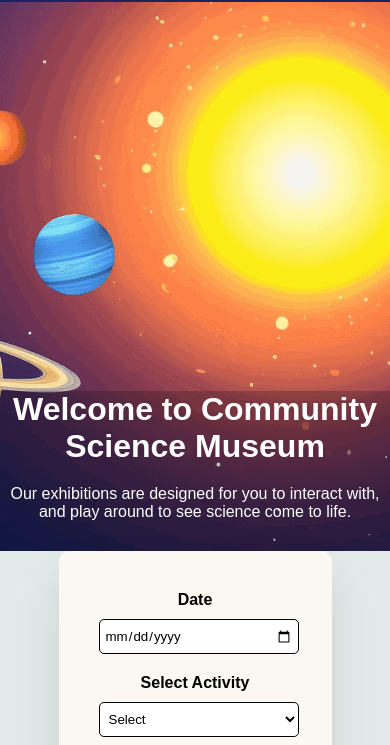
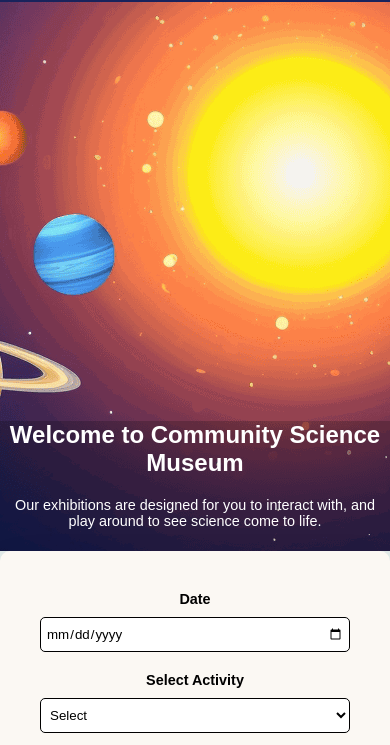
Before and after one commit to Tinberg/Community-science-museum, a plain HTML site: page Index.html in a window 390 px wide. Shown: the part 99-844 px from the top of the page. Drawn offline with Linux system fonts and the light colour scheme.

Commit message:
responsive

```diff
--- a/css/Index.css
+++ b/css/Index.css
@@ -234,11 +234,14 @@ figcaption {
   }
   .h1-subtext {
     height: 120px;
+
   }
   .activity-form {
     flex-direction: column;
     position: absolute;
     top: 650px;
+    width:100%;
+
   }
   .img-container {
     margin-bottom: 170px;
@@ -257,17 +260,24 @@ figcaption {
     height: 100vw;
 
   }
-  figure {
-    height: 100%;
-  }
+
 }
 
 /*----------Tablet and Phone----------*/
 
 @media only screen and (max-width: 705px) {
   .h1-subtext {
-    height: 160px;
+    height: 140px;
     text-align: center;
   }
 
 }
+
+/*----------phone----------*/
+@media only screen and (max-width: 480px) {
+  .h1-subtext {
+    height: 130px;
+
+  }
+
+}
--- a/css/Style.css
+++ b/css/Style.css
@@ -1,14 +1,14 @@
 /*----------Global styles----------*/
-:root{
-  --orange-background-color: #E29351;
-  --hover-orange-background-color:#fa5e02;
-  --dark-white-background-color: #FBF8F3;
+:root {
+  --orange-background-color: #e29351;
+  --hover-orange-background-color: #fa5e02;
+  --dark-white-background-color: #fbf8f3;
   --white-background-color: white;
-  --dark-blue-background-color:#19235C;
-  --light-blue-background-color: #51A0E2;
-  --white-font-color-h1:white;
-  --black-font-color-h1:black;
-  --black-font-color:black;
+  --dark-blue-background-color: #19235c;
+  --light-blue-background-color: #51a0e2;
+  --white-font-color-h1: white;
+  --black-font-color-h1: black;
+  --black-font-color: black;
   --font-weight-bold: 700;
   --font-size-18: 1.125rem;
   --font-size-16: 1rem;
@@ -26,17 +26,16 @@
   box-sizing: border-box;
 }
 
-html{
-  background-color: #B1DDD3;
+html {
+  background-color: #b1ddd3;
   font-size: 16px;
 }
 body {
-  background-color: #E2EBE9;
+  background-color: #e2ebe9;
   max-width: 1440px;
   width: 100%;
   margin: 0 auto;
-  box-shadow: -10px 0 10px 0 rgba(0, 0, 0, 0.2),
-  10px 0 10px rgba(0, 0, 0, 0.2);
+  box-shadow: -10px 0 10px 0 rgba(0, 0, 0, 0.2), 10px 0 10px rgba(0, 0, 0, 0.2);
   font-size: var(--font-size-18);
 }
 
@@ -47,13 +46,13 @@ h1 {
   color: var(--white-font-color-h1);
 }
 .h1-black {
-  color:var(--black-font-color-h1);
+  color: var(--black-font-color-h1);
 }
 h2 {
   font-size: var(--font-size-h2);
 }
 .h2-black {
-  color: var(--black-font-color)
+  color: var(--black-font-color);
 }
 h3 {
   font-size: var(--font-size-h3);
@@ -79,7 +78,7 @@ a {
   background-color: var(--hover-orange-background-color);
 }
 
-.max-width{
+.max-width {
   max-width: 1440px;
   width: 100%;
   margin: 0 auto;
@@ -106,7 +105,7 @@ a {
 
 .navigation-top-bar {
   display: flex;
-  background-color: #19235C;
+  background-color: #19235c;
   font-size: 1.25rem;
   align-items: center;
   justify-content: center;
@@ -179,8 +178,6 @@ a {
   padding: 10px 5px;
 }
 
-
-
 /*----------Desktop----------*/
 @media only screen and (min-width: 1190px) {
   .hamburger {
@@ -235,24 +232,10 @@ a {
   .ul-container .desktop-only {
     display: none;
   }
-
 }
 /*----------Tablet and phone----------*/
 /*----------Footer----------*/
 @media only screen and (max-width: 705px) {
-  /*h1 {
-    font-size: 1.5rem;
-  }
-  h2 {
-    font-size: 1.2rem;
-  }
-  h3 {
-    font-size: var(--font-size-16);
-  }
-  body {
-    font-size: .9rem;
-  }*/
-
   .footer-container {
     flex-direction: column;
   }
@@ -266,9 +249,20 @@ a {
   .logo-text {
     padding: 15px 10px;
   }
-
 }
 
 /*----------phone----------*/
 @media only screen and (max-width: 480px) {
+  h1 {
+    font-size: 1.5rem;
+  }
+  h2 {
+    font-size: 1.2rem;
+  }
+  h3 {
+    font-size: var(--font-size-16);
+  }
+  body {
+    font-size: 0.9rem;
+  }
 }
```
